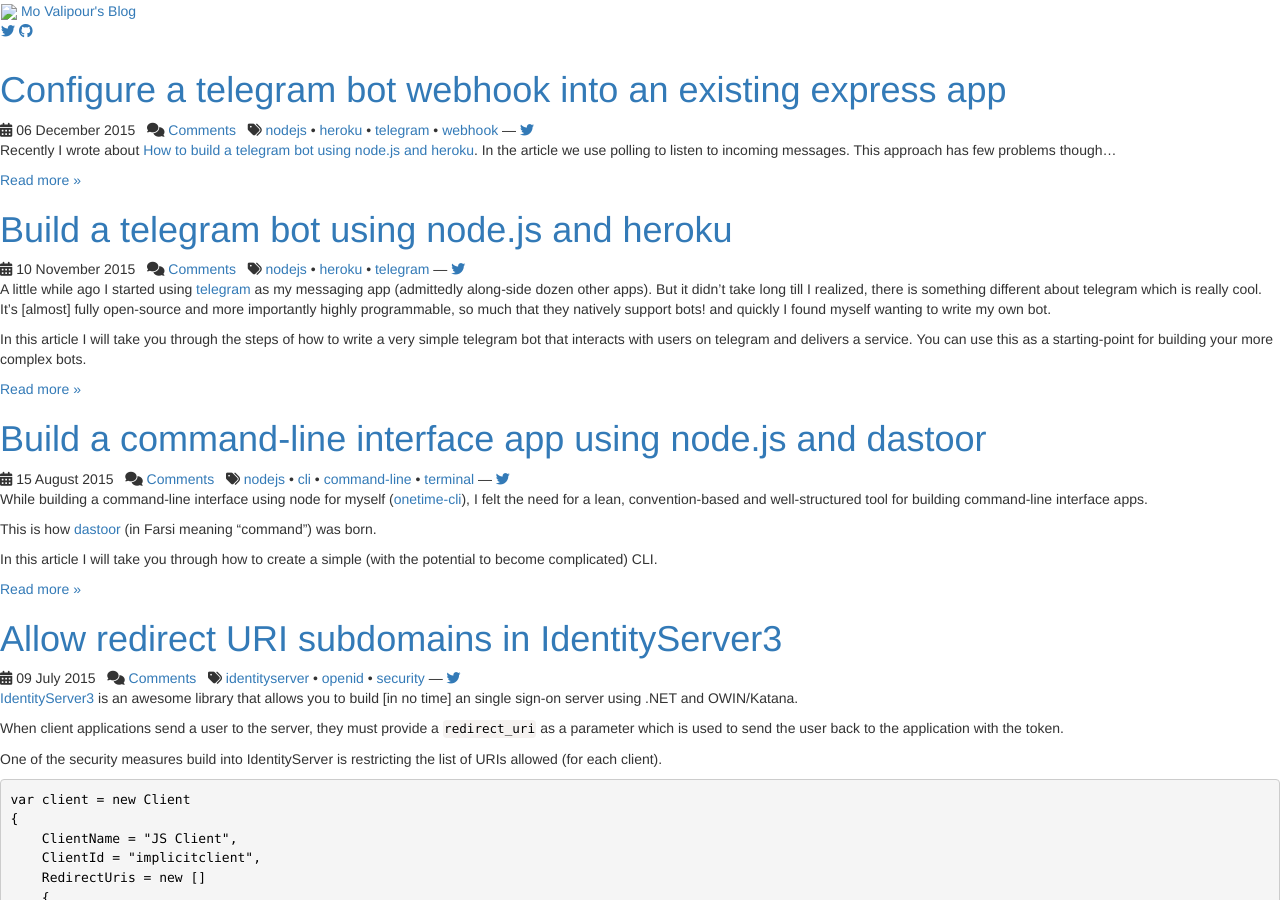
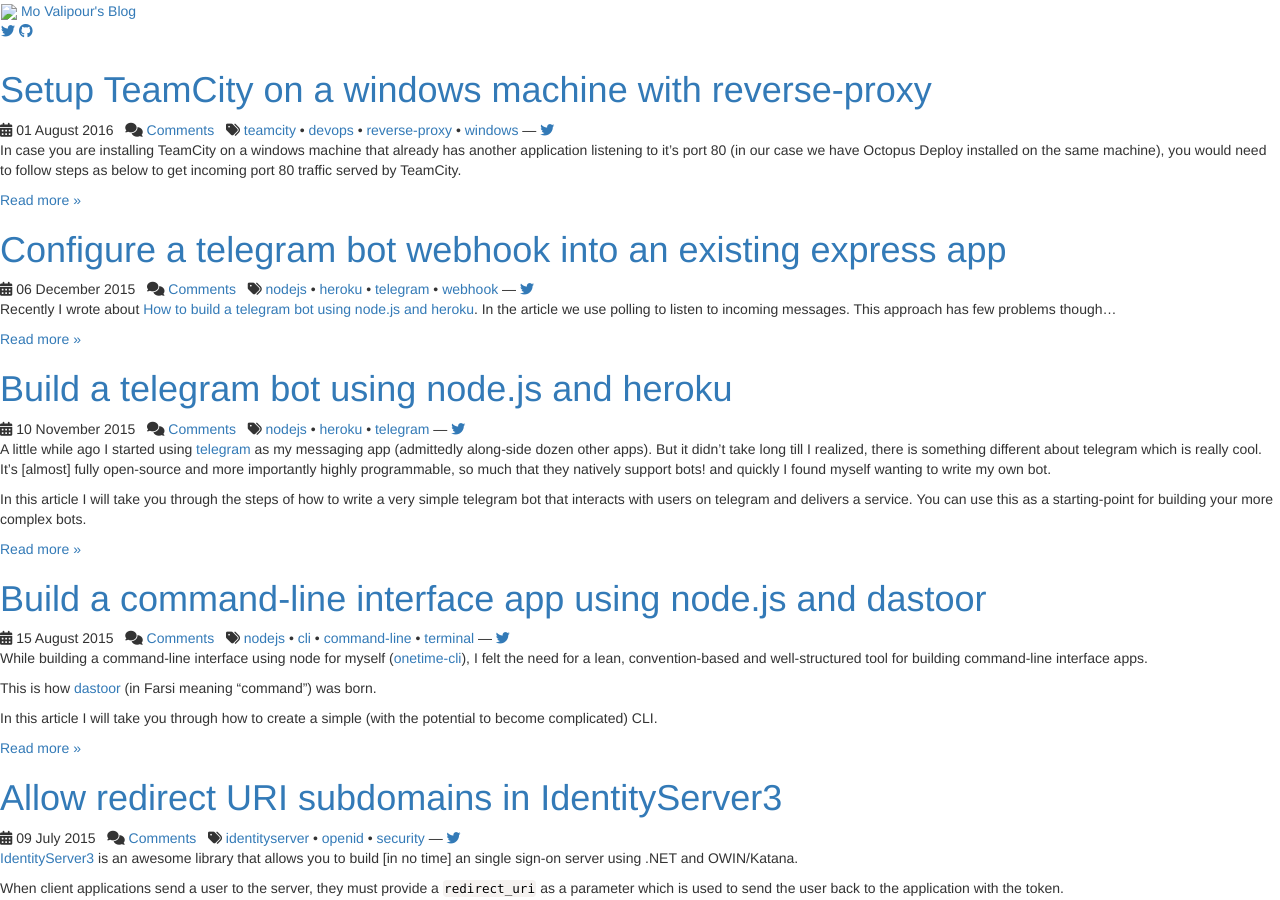
Before and after one commit to mvalipour/mvalipour.github.io, a Jekyll site: the page built from index.md, in a window 1280 px wide and 900 px high. Built offline with Jekyll 4.4.1, drawn with Linux system fonts in a browser that asks for light colours; nearby versions of some CDN libraries; library files that are not in the unit come from our copies; Markdown is read by kramdown in place of the engine named in the settings; comment, search, counter and statistics services are not loaded.

Commit message:
Add post

````diff
--- a/_config.yml
+++ b/_config.yml
@@ -6,7 +6,7 @@ markdown: rdiscount
 permalink: /:categories/:year/:month/:day/:title
 
 exclude: [".rvmrc", ".rbenv-version", "README.md", "Rakefile", "changelog.md"]
-pygments: true
+highlighter: pygments
 
 port: 4000
 baseurl: /
--- /dev/null
+++ b/_posts/2016-08-01-setup-teamcity-reverse-proxy.md
@@ -0,0 +1,62 @@
+---
+layout: post
+title: "Setup TeamCity on a windows machine with reverse-proxy"
+description: ""
+category: "devops"
+tags: [teamcity, devops, reverse-proxy, windows]
+---
+{% include JB/setup %}
+
+In case you are installing TeamCity on a windows machine that already has another application listening to it's port 80 (in our case we have Octopus Deploy installed on the same machine), you would need to follow steps as below to get incoming port 80 traffic served by TeamCity.
+
+<!--more-->
+
+**Step 1 – Install TeamCity :** Go ahead and normally install a TeamCity server on your box.
+
+**Step 2 – Server Configuration :**
+
+- Stop TeamCity service (to then start again after the next step)
+- Open `<TEAMCITY_DIR>/conf/server.xml` and add/change the following attributes on the `<Connector>` node.
+
+```language-markup
+<Connector
+  port="8080"
+  proxyName="teamcity.domain.com"
+  proxyPort="80"
+/>
+```
+
+It is very important to add the `proxyName` and `proxyPort`, otherwise part of the TeamCity server like the internal NuGet repository will produce invalid URLs.
+
+**Step 3 – URL Rewiring / Reverse Proxy :**
+
+- Install IIS and [Application Request Routing](http://www.iis.net/downloads/microsoft/application-request-routing)
+- Add/Change default site to have http and/or https binding on port 80
+- Select your site in IIS and go to *Url Rewrite*
+- Add an Inbound Rule with the following details (If you prefer you can avoid the UI and directly add this to the `web.config` file under the physical path of your site)
+
+```language-markup
+<rule name="teamcity" enabled="true" patternSyntax="Wildcard" stopProcessing="true">
+    <match url="*" />
+    <action type="Rewrite" url="http://localhost:8080/{R:0}" />
+</rule>
+```
+
+In case have other applications with the same need, you would need to provide `<condition>` for your rules and have one rule per application to control the traffic based on the `HTTP_HOST`
+
+```language-markup
+<rule name="teamcity" enabled="true" patternSyntax="Wildcard" stopProcessing="true">
+    <match url="*" />
+    <conditions>
+        <add input="{HTTP_HOST}" pattern="^teamcity\.domain\.com$" />
+    </conditions>
+    <action type="Rewrite" url="http://localhost:8080/{R:0}" />
+</rule>
+<rule name="octopus" enabled="true" patternSyntax="Wildcard" stopProcessing="true">
+    <match url="*" />
+    <conditions>
+        <add input="{HTTP_HOST}" pattern="^octopus\.domain\.com$" />
+    </conditions>
+    <action type="Rewrite" url="http://localhost:8081/{R:0}" />
+</rule>
+```
````
